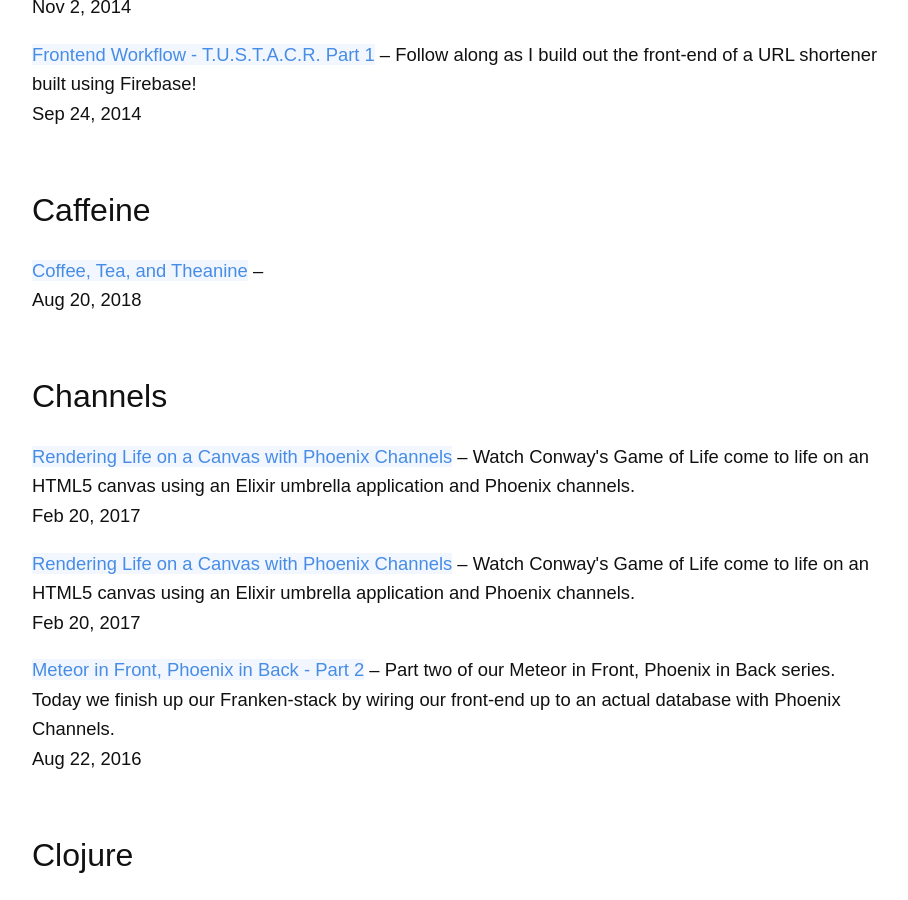
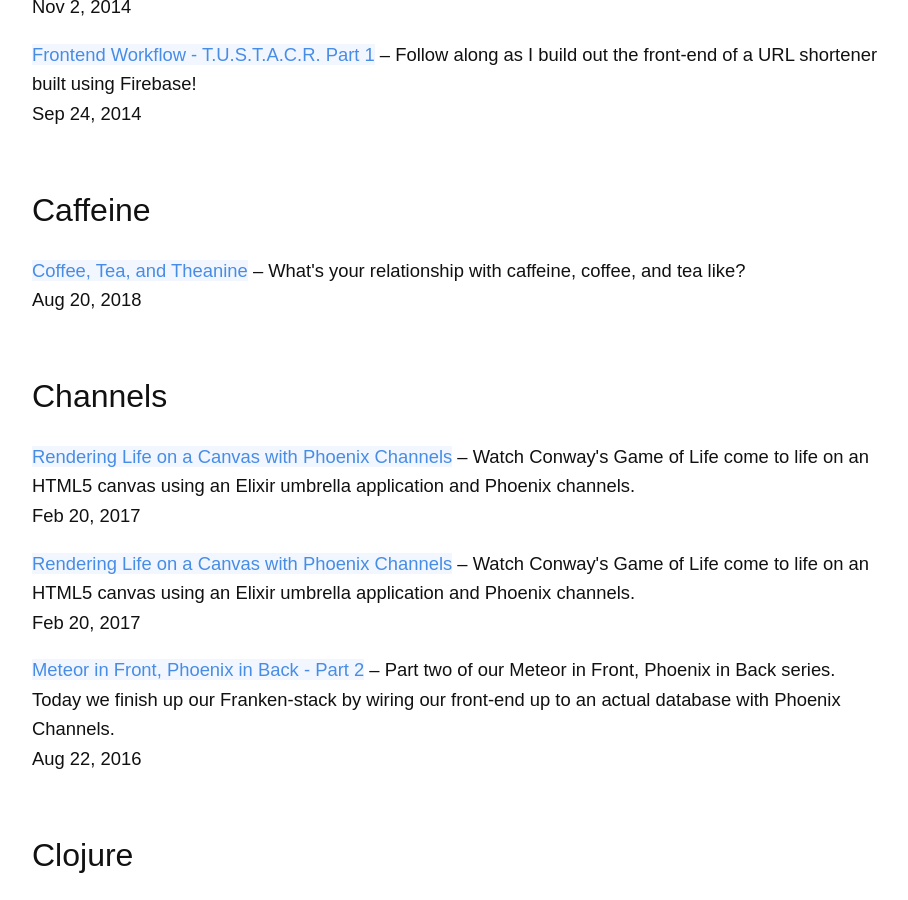
Before and after one commit to pcorey/pcorey.github.io, a Jekyll site: the page built from blog/tags.html, in a window 1280 px wide and 900 px high, scrolled down 9537 px. Shown: the whole window, without its empty margins (183-1091 px from the left). Built offline with Jekyll 4.4.1, drawn with Linux system fonts in a browser that asks for light colours; nearby versions of some CDN libraries; comment, search, counter and statistics services are not loaded; some of the changed text lies outside the part shown.

Commit message:
Description

```diff
--- a/_posts/2018-08-20-coffee-tea-and-theanine.markdown
+++ b/_posts/2018-08-20-coffee-tea-and-theanine.markdown
@@ -1,7 +1,7 @@
 ---
 layout: post
 title:  "Coffee, Tea, and Theanine"
-description: ""
+description: "What's your relationship with caffeine, coffee, and tea like?"
 author: "Pete Corey"
 date:   2018-08-20
 tags: ["Caffeine", "Routine"]
```
